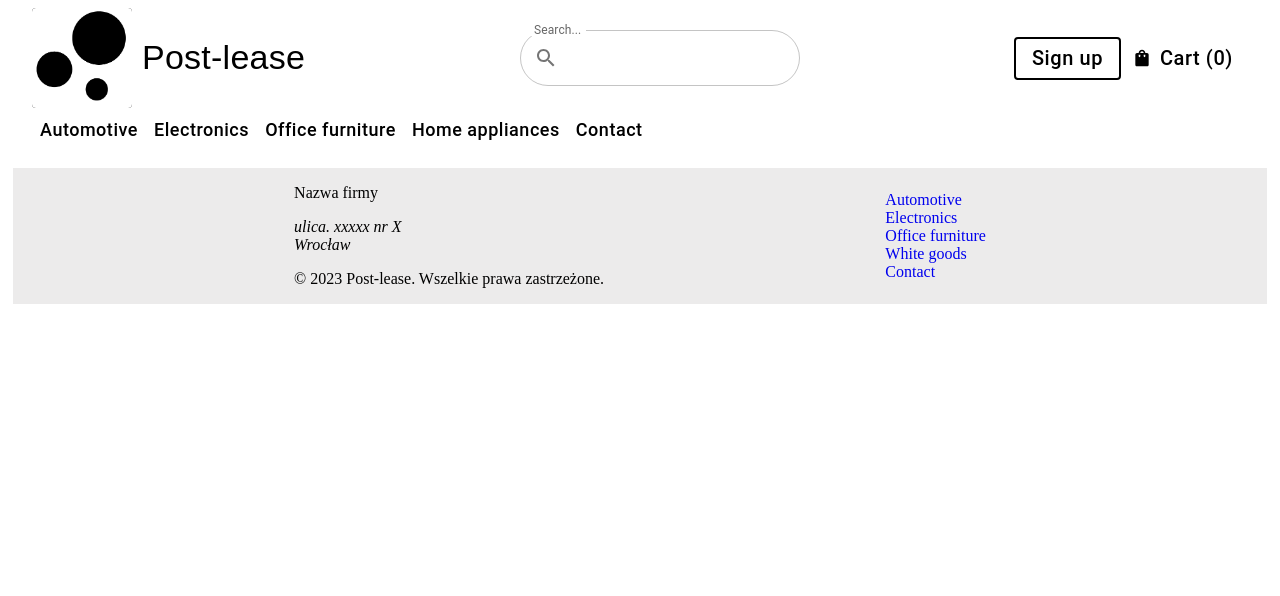
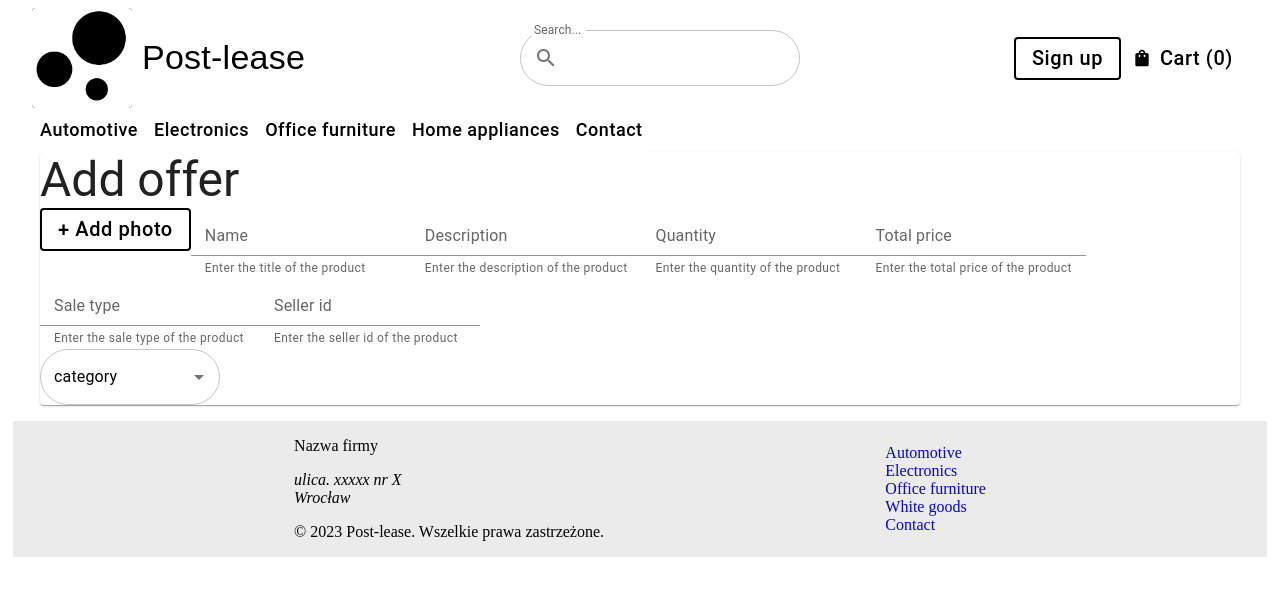
Before and after one commit to Kacper-Sleziak/eCommerce-application, a React (Create React App) app in the folder frontend/: page /addoffer in a window 1280 px wide. Shown: the top 596 px of the page. Built offline with nearby package versions, Linux system fonts and the light colour scheme.

Commit message:
Add offer and contact page added

```diff
--- /dev/null
+++ b/frontend/src/pages/AddOffer.tsx
@@ -0,0 +1,87 @@
+import {
+  Button,
+  Card,
+  FormControl,
+  InputLabel,
+  Input,
+  FormHelperText,
+  Typography,
+} from '@mui/material'
+import CheckboxCategories from '../features/OfferList/Checkbox'
+
+// interface FormData {
+//   image: string
+//   price: number
+//   details: string
+//   title: string
+// }
+
+// const initialFormData: FormData = {
+//   image: '',
+//   price: 0,
+//   details: '',
+//   title: '',
+// }
+
+const categoryList = [
+  { title: 'car' },
+  { title: 'automotive' },
+  { title: 'sports' },
+]
+
+const AddOffer = () => {
+  return (
+    <Card>
+      <Typography variant="h3">Add offer</Typography>
+      <Button
+        variant="outlined"
+        sx={{
+          color: '#000',
+          background: '#fff',
+          border: '2px solid #000 !important',
+          fontWeight: '500',
+          fontStyle: 'normal',
+          fontSize: '20px',
+          lineHeight: '23px',
+          textTransform: 'none',
+          padding: '0.5rem 1rem',
+        }}
+      >
+        + Add photo
+      </Button>
+      <FormControl>
+        <InputLabel>Name</InputLabel>
+        <Input />
+        <FormHelperText>Enter the title of the product</FormHelperText>
+      </FormControl>
+      <FormControl>
+        <InputLabel>Description</InputLabel>
+        <Input />
+        <FormHelperText>Enter the description of the product</FormHelperText>
+      </FormControl>
+      <FormControl>
+        <InputLabel>Quantity</InputLabel>
+        <Input />
+        <FormHelperText>Enter the quantity of the product</FormHelperText>
+      </FormControl>
+      <FormControl>
+        <InputLabel>Total price</InputLabel>
+        <Input />
+        <FormHelperText>Enter the total price of the product</FormHelperText>
+      </FormControl>
+      <FormControl>
+        <InputLabel>Sale type</InputLabel>
+        <Input />
+        <FormHelperText>Enter the sale type of the product</FormHelperText>
+      </FormControl>
+      <FormControl>
+        <InputLabel>Seller id</InputLabel>
+        <Input />
+        <FormHelperText>Enter the seller id of the product</FormHelperText>
+      </FormControl>
+      <CheckboxCategories categories={categoryList} filterlabel="category" />
+    </Card>
+  )
+}
+
+export default AddOffer
--- /dev/null
+++ b/frontend/src/pages/Contact.tsx
@@ -0,0 +1,48 @@
+import React from 'react'
+import {
+  Button,
+  Card,
+  FormControl,
+  InputLabel,
+  Input,
+  FormHelperText,
+  Typography,
+} from '@mui/material'
+
+const Contact = () => {
+  return (
+    <Card>
+      <Typography variant="h4">
+        If you have any questions, feel free to contact us!{' '}
+      </Typography>
+      <FormControl>
+        <InputLabel>Message</InputLabel>
+        <Input />
+        <FormHelperText>Enter the message</FormHelperText>
+      </FormControl>
+      <FormControl>
+        <InputLabel>Your email</InputLabel>
+        <Input />
+        <FormHelperText>Enter your email</FormHelperText>
+      </FormControl>
+      <Button
+        variant="outlined"
+        sx={{
+          color: '#000',
+          background: '#fff',
+          border: '2px solid #000 !important',
+          fontWeight: '500',
+          fontStyle: 'normal',
+          fontSize: '20px',
+          lineHeight: '23px',
+          textTransform: 'none',
+          padding: '0.5rem 1rem',
+        }}
+      >
+        Send
+      </Button>
+    </Card>
+  )
+}
+
+export default Contact
--- a/frontend/src/routes/Router.tsx
+++ b/frontend/src/routes/Router.tsx
@@ -2,6 +2,8 @@ import { Routes, Route, BrowserRouter as Router } from 'react-router-dom'
 import { ThemeProvider } from '@mui/material/styles'
 import { Box } from '@mui/material'
 import Footer from '../layout/footer/Footer'
+import AddOffer from '../pages/AddOffer'
+import Contact from '../pages/Contact'
 import Home from '../pages/Home'
 import OfferList from '../pages/OfferList'
 import Offer from '../pages/Offer'
@@ -35,8 +37,10 @@ const RouterRoot = () => {
         <Box style={{ width: '100%', marginBottom: '1rem' }}>
           <Router>
             <Routes>
+              <Route path="/addoffer" element={<AddOffer />} />
               <Route path="/" element={<Home />} />
               <Route path="/offers" element={<OfferList />} />
+              <Route path="/contact" element={<Contact />} />
               <Route path="/offerdetails" element={<Offer />} />
               <Route element={<AuthRoute user={user} protectionType="admin" />}>
                 <Route path="/profile" element={<Profile />} />
```
